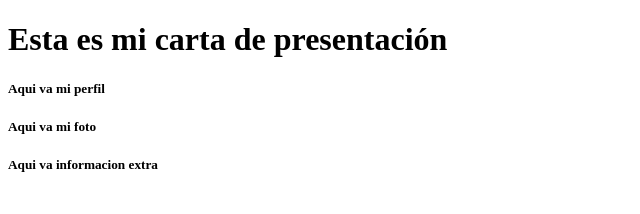
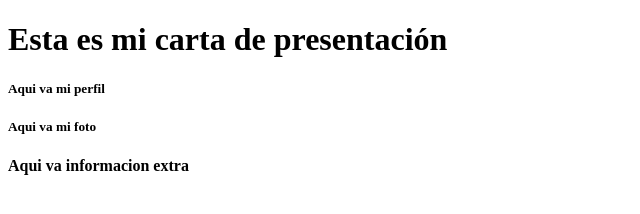
Before and after one commit to fernacarls/ejemplo2, a plain HTML site: page index.html in a window 1280 px wide. Shown: the full height of the page, 0-640 px from the left. Drawn offline with Linux system fonts and the light colour scheme.

Commit message:
Segunda version

```diff
--- a/index.html
+++ b/index.html
@@ -12,7 +12,7 @@
             <h5>Aqui va mi foto</h5>
         </div>
         <div>
-            <h5>Aqui va informacion extra</h5>
+            <h4>Aqui va informacion extra</h4>
         </div>
     </body>
 </html>
```
